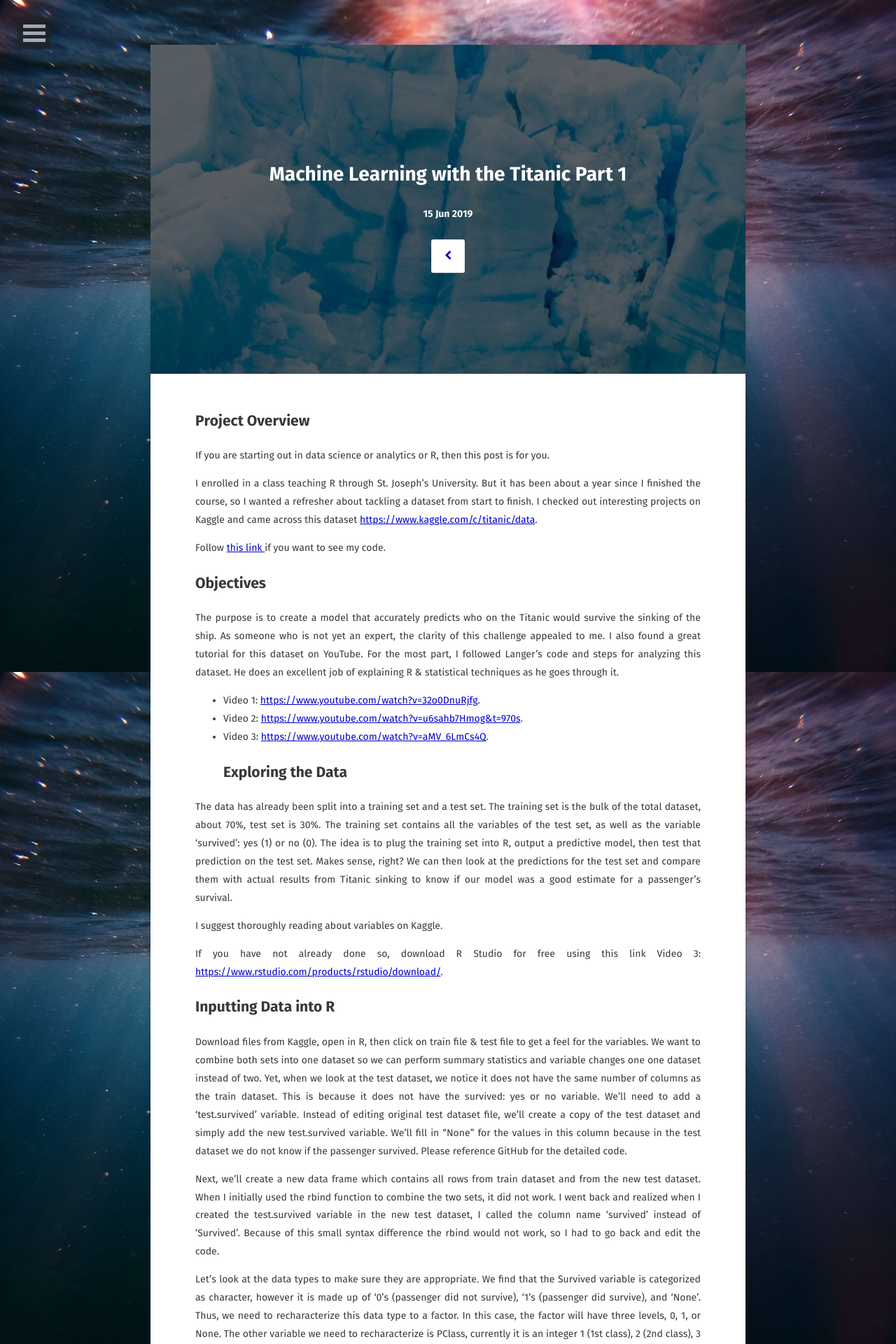
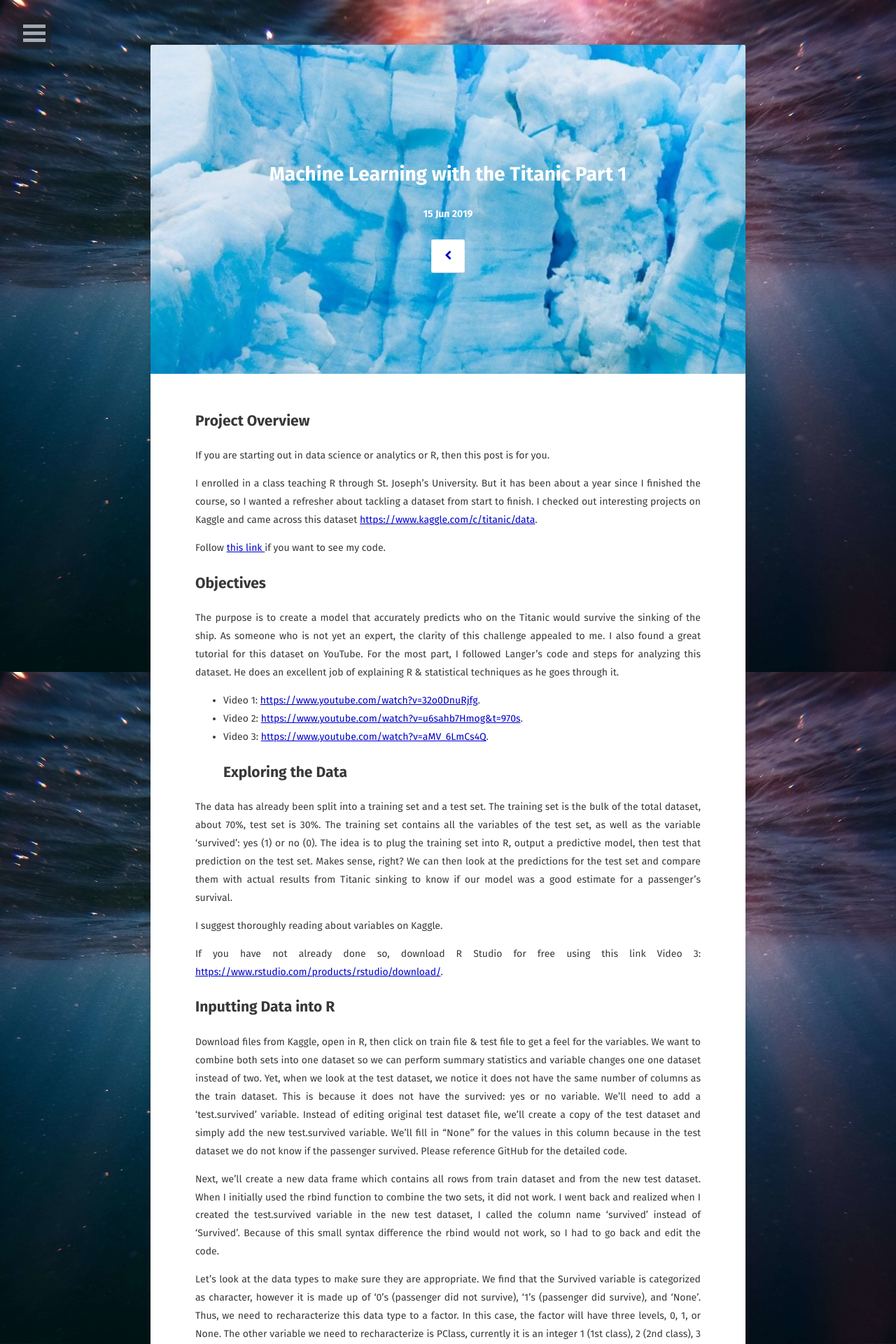
Before and after one commit to sarahschirduan/sarahschirduan.github.io, a Jekyll site: the page built from _posts/2019-06-15-titanic-part1.md, in a window 1280 px wide. Shown: the top 1920 px of the page at 70% size. Built offline with Jekyll 4.4.1, drawn with Linux system fonts in a browser that asks for light colours; some web fonts are replaced.

Commit message:
Update site.scss

```diff
--- a/_sass/site.scss
+++ b/_sass/site.scss
@@ -215,7 +215,7 @@ header .entry-meta {
         margin-right: -4rem;
         margin-top: -2rem;
         border-radius: 3px 3px 0 0;
-        background-color: rgba($black, 0.6);
+        background-color: rgba($white, 0.6);
         background-blend-mode: multiply;
         background-position: center center;
     }
```
